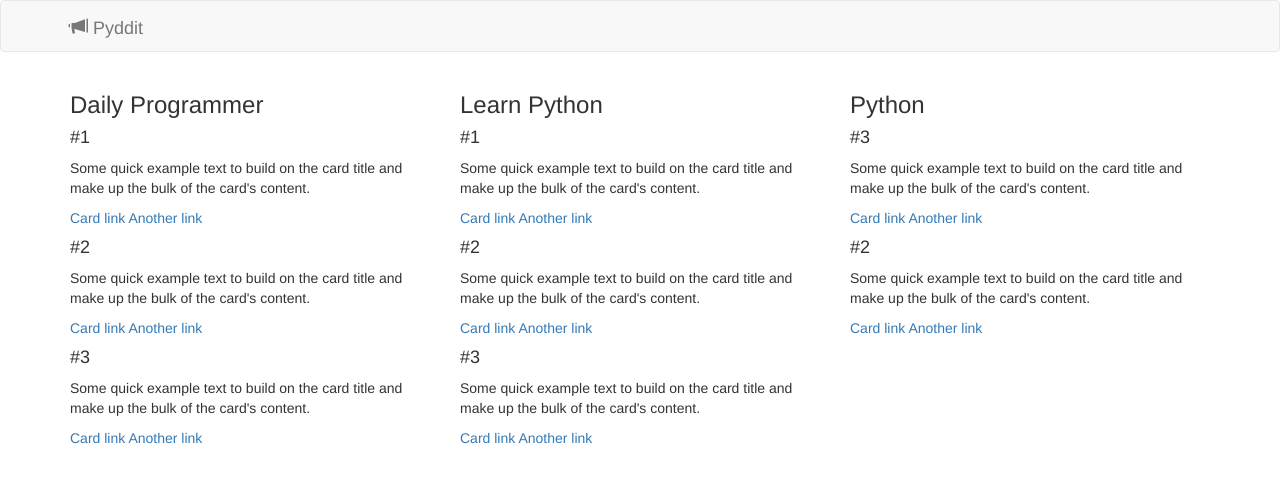
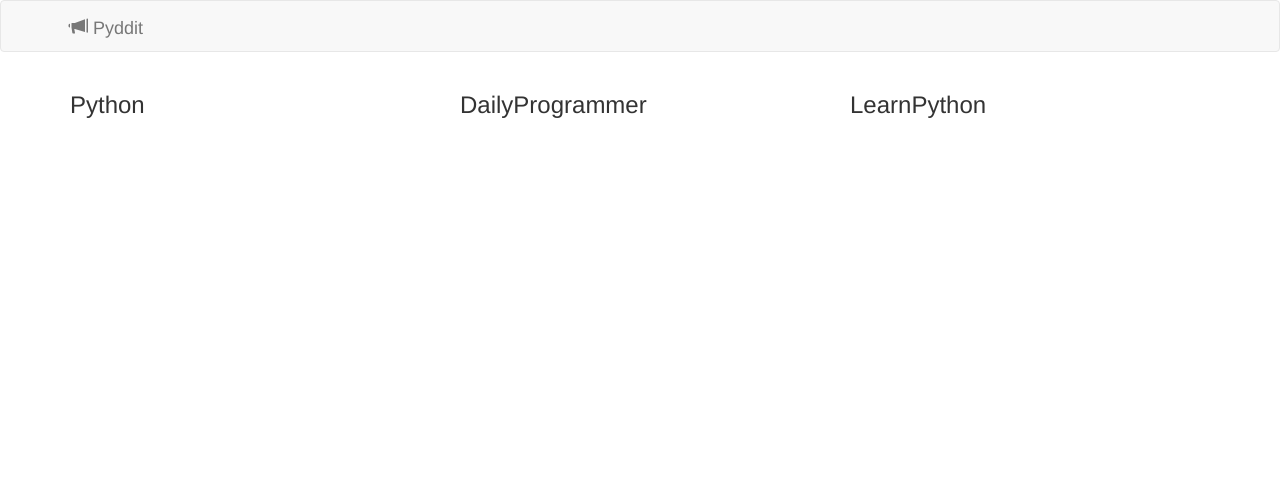
Before and after one commit to schulzsebastian/pyddit, a Flask app: page / in a window 1280 px wide. Shown: the top 483 px of the page. Run offline with Flask 2, Linux system fonts and the light colour scheme; some libraries are stand-ins or nearby versions.

Commit message:
component

```diff
--- a/static/js/app.js
+++ b/static/js/app.js
@@ -0,0 +1,31 @@
+var vm = new Vue({
+    el: "#app",
+    data: {
+        python: {
+            title: 'Python',
+            data: []
+        },
+        dailyProgrammer: {
+            title: 'DailyProgrammer',
+            data: []
+        },
+        learnPython: {
+            title: 'LearnPython',
+            data: []
+        }
+    },
+    created: function(){
+        this.$http.get("https://www.reddit.com/r/"+this.python.title+"/top.json?limit=5")
+        .then(function(resp){
+            this.python.data = (resp.data.data.children)
+        })
+        this.$http.get("https://www.reddit.com/r/"+this.dailyProgrammer.title+"/top.json?limit=5")
+        .then(function(resp){
+            this.dailyProgrammer.data = (resp.data.data.children)
+        })
+        this.$http.get("https://www.reddit.com/r/"+this.learnPython.title+"/top.json?limit=5")
+        .then(function(resp){
+            this.learnPython.data = (resp.data.data.children)
+        })
+    }
+})
--- /dev/null
+++ b/static/js/components.js
@@ -0,0 +1,15 @@
+Vue.component('articles-card', {
+    props: {
+        data: Array,
+        title: String
+    },
+    template: `
+        <div class="col-md-4">
+            <h3 v-text="title"></h3><br>
+            <div class="card card-block" v-for="post in data">
+                <p><span class="card-title" v-text="post.data.title"></span><br>
+                <a class="card-link" :href="post.data.url" v-text="post.data.url.slice(0,50) + '...'"></a></p>
+            </div>
+        </div>
+    `
+})
--- a/templates/index.html
+++ b/templates/index.html
@@ -14,69 +14,16 @@
                 <a class="navbar-brand"><i class="glyphicon glyphicon-bullhorn"></i> Pyddit</a>
             </div>
         </nav>
-        <div class="container">
+        <div class="container" id="app">
             <div class="row">
-                <div class="col-md-4">
-                    <h3>Daily Programmer</h3>
-                    <div class="card card-block">
-                        <h4 class="card-title">#1</h4>
-                        <p class="card-text">Some quick example text to build on the card title and make up the bulk of the card's content.</p>
-                        <a href="#" class="card-link">Card link</a>
-                        <a href="#" class="card-link">Another link</a>
-                    </div>
-                    <div class="card card-block">
-                        <h4 class="card-title">#2</h4>
-                        <p class="card-text">Some quick example text to build on the card title and make up the bulk of the card's content.</p>
-                        <a href="#" class="card-link">Card link</a>
-                        <a href="#" class="card-link">Another link</a>
-                    </div>
-                    <div class="card card-block">
-                        <h4 class="card-title">#3</h4>
-                        <p class="card-text">Some quick example text to build on the card title and make up the bulk of the card's content.</p>
-                        <a href="#" class="card-link">Card link</a>
-                        <a href="#" class="card-link">Another link</a>
-                    </div>
-                </div>
-                <div class="col-md-4">
-                    <h3>Learn Python</h3>
-                    <div class="card card-block">
-                        <h4 class="card-title">#1</h4>
-                        <p class="card-text">Some quick example text to build on the card title and make up the bulk of the card's content.</p>
-                        <a href="#" class="card-link">Card link</a>
-                        <a href="#" class="card-link">Another link</a>
-                    </div>
-                    <div class="card card-block">
-                        <h4 class="card-title">#2</h4>
-                        <p class="card-text">Some quick example text to build on the card title and make up the bulk of the card's content.</p>
-                        <a href="#" class="card-link">Card link</a>
-                        <a href="#" class="card-link">Another link</a>
-                    </div>
-                    <div class="card card-block">
-                        <h4 class="card-title">#3</h4>
-                        <p class="card-text">Some quick example text to build on the card title and make up the bulk of the card's content.</p>
-                        <a href="#" class="card-link">Card link</a>
-                        <a href="#" class="card-link">Another link</a>
-                    </div>
-                </div>
-                <div class="col-md-4">
-                    <h3>Python</h3>
-                    <div class="card card-block">
-                        <h4 class="card-title">#3</h4>
-                        <p class="card-text">Some quick example text to build on the card title and make up the bulk of the card's content.</p>
-                        <a href="#" class="card-link">Card link</a>
-                        <a href="#" class="card-link">Another link</a>
-                    </div>
-                    <div class="card card-block">
-                        <h4 class="card-title">#2</h4>
-                        <p class="card-text">Some quick example text to build on the card title and make up the bulk of the card's content.</p>
-                        <a href="#" class="card-link">Card link</a>
-                        <a href="#" class="card-link">Another link</a>
-                    </div>
-                </div>
+                <articles-card :data="python.data" :title="python.title"></articles-card>
+                <articles-card :data="dailyProgrammer.data" :title="dailyProgrammer.title"></articles-card>
+                <articles-card :data="learnPython.data" :title="learnPython.title"></articles-card>
             </div>
         </div>
         <script src="{{ url_for('static', filename='node_modules/vue/dist/vue.js') }}"></script>
         <script src="{{ url_for('static', filename='node_modules/vue-resource/dist/vue-resource.js') }}"></script>
+        <script src="{{ url_for('static', filename='js/components.js') }}"></script>
         <script src="{{ url_for('static', filename='js/app.js') }}"></script>
     </body>
 </html>
```
